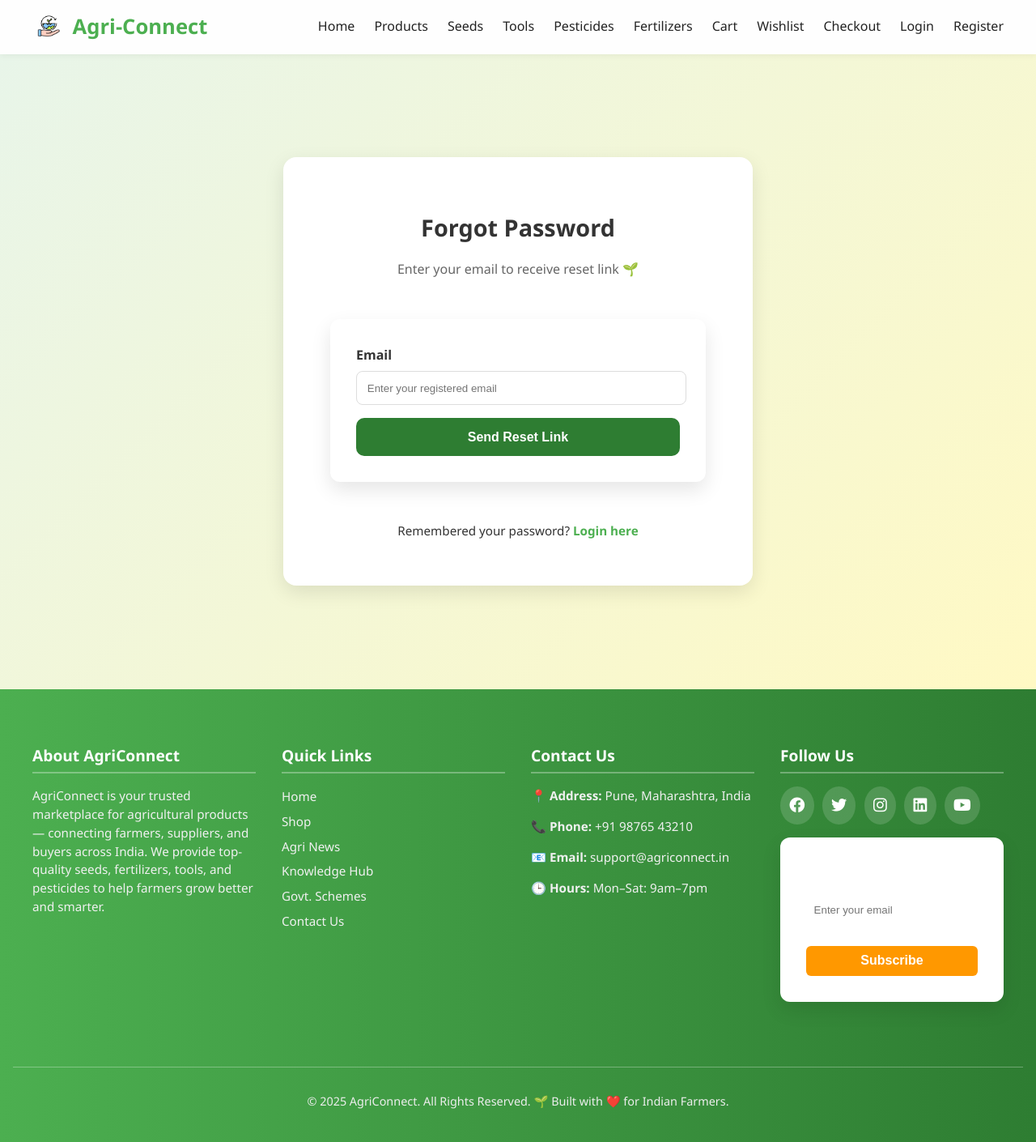
After one commit to AryaMahadik01/New-Agri-Connect-System-, a Flask app: page /forgot-password in a window 1280 px wide. The commit adds this page. Shown: the whole page at 81% size. Run offline with Flask 3, Linux system fonts and the light colour scheme.

Commit message:
Reset Password Added

```diff
--- a/app.py
+++ b/app.py
@@ -6,12 +6,31 @@ from dotenv import load_dotenv
 from bson.objectid import ObjectId
 from datetime import datetime
 import razorpay
+from itsdangerous import URLSafeTimedSerializer
+import smtplib
+from email.mime.text import MIMEText
+from email.mime.multipart import MIMEMultipart
+from flask_mail import Mail, Message
 
 
 load_dotenv()
 
 app = Flask(__name__)
 app.secret_key = os.getenv("SECRET_KEY", "defaultsecret")
+
+
+app.config.update(
+    MAIL_SERVER=os.getenv("MAIL_SERVER"),
+    MAIL_PORT=int(os.getenv("MAIL_PORT", 587)),
+    MAIL_USE_TLS=os.getenv("MAIL_USE_TLS", "True") == "True",
+    MAIL_USERNAME=os.getenv("MAIL_USERNAME"),
+    MAIL_PASSWORD=os.getenv("MAIL_PASSWORD")
+)
+
+mail = Mail(app)
+
+# Token serializer
+s = URLSafeTimedSerializer(app.secret_key)
 
 
 RAZORPAY_KEY_ID = os.getenv("RAZORPAY_KEY_ID")
@@ -309,20 +328,29 @@ def place_order():
         flash("Your cart is empty!", "error")
         return redirect(url_for("view_cart"))
 
-    # Calculate totals
+    # 🧮 Calculate totals
     subtotal = sum(item["price"] * item["quantity"] for item in cart_items)
     tax = round(0.05 * subtotal, 2)
     grand_total = subtotal + tax
 
+    # 🚚 Shipping Info
+    shipping_info = {
+        "full_name": request.form.get("full_name"),
+        "phone": request.form.get("phone"),
+        "address": request.form.get("address"),
+        "city": request.form.get("city"),
+        "state": request.form.get("state"),
+        "pincode": request.form.get("pincode")
+    }
+
     if payment_method in ["upi", "card"]:
-        # ✅ Create Razorpay Order
+        # ✅ Razorpay order creation
         razorpay_order = razorpay_client.order.create({
-            "amount": grand_total * 100,  # amount in paise
+            "amount": int(grand_total * 100),
             "currency": "INR",
             "payment_capture": 1
         })
 
-        # Save order with "Pending Payment" status
         order = {
             "user_email": user_email,
             "user": session.get("name"),
@@ -331,19 +359,24 @@ def place_order():
             "payment_method": payment_method,
             "status": "Pending Payment",
             "razorpay_order_id": razorpay_order["id"],
+            "shipping_info": shipping_info,
+            "shipping_status": "Pending",
             "date": datetime.now().strftime("%Y-%m-%d %H:%M:%S")
+        }
 
-        }
         db.orders.insert_one(order)
 
-        return render_template("razorpay_checkout.html",
-                       razorpay_order=razorpay_order,
-                       grandtotal=grand_total,
-                       user_email=user_email,
-                       key_id=RAZORPAY_KEY_ID)   # frontend needs key
+        return render_template(
+            "razorpay_checkout.html",
+            razorpay_order=razorpay_order,
+            grandtotal=grand_total,
+            user_email=user_email,
+            order=order,
+            key_id=RAZORPAY_KEY_ID
+        )
 
     else:
-        # ✅ COD Orders (No Razorpay)
+        # ✅ COD flow
         order = {
             "user_email": user_email,
             "user": session.get("name"),
@@ -351,6 +384,8 @@ def place_order():
             "grandtotal": grand_total,
             "payment_method": "cod",
             "status": "Pending",
+            "shipping_info": shipping_info,
+            "shipping_status": "Pending",
             "date": datetime.now().strftime("%Y-%m-%d %H:%M:%S")
         }
         db.orders.insert_one(order)
@@ -484,7 +519,90 @@ def debug_cart():
     return {"cart_items": str(items)}
 
 
-# print(list(db.orders.find()))
+@app.route("/forgot-password", methods=["GET", "POST"])
+def forgot_password():
+    if request.method == "POST":
+        email = request.form["email"].strip()
+        user = users_col.find_one({"email": email})
+
+        if not user:
+            flash("No account found with that email.", "error")
+            return redirect(url_for("forgot_password"))
+
+        # Generate token valid for 30 minutes
+        token = s.dumps(email, salt="password-reset")
+        reset_link = url_for("reset_password", token=token, _external=True)
+
+        # Send email
+        if send_reset_email(email, reset_link):
+            flash("✅ Password reset link sent to your email!", "success")
+        else:
+            flash("❌ Could not send email. Please try again.", "error")
+
+        return redirect(url_for("login"))
+
+    return render_template("forgot_password.html")
+
+
+# -----------------------------
+# RESET PASSWORD
+# -----------------------------
+@app.route("/reset-password/<token>", methods=["GET", "POST"])
+def reset_password(token):
+    try:
+        email = s.loads(token, salt="password-reset", max_age=1800)  # 30 min
+    except:
+        flash("The reset link is invalid or expired.", "error")
+        return redirect(url_for("forgot_password"))
+
+    if request.method == "POST":
+        password = request.form["password"]
+        confirm_password = request.form["confirm_password"]
+
+        if password != confirm_password:
+            flash("Passwords do not match!", "error")
+            return redirect(url_for("reset_password", token=token))
+
+        hashed_pw = generate_password_hash(password)
+        users_col.update_one({"email": email}, {"$set": {"password": hashed_pw}})
+
+        flash("Password reset successful! Please log in.", "success")
+        return redirect(url_for("login"))
+
+    return render_template("reset_password.html", token=token)
+
+def send_reset_email(to_email, reset_link):
+    """Send password reset email using Flask-Mail"""
+    try:
+        msg = Message(
+            subject="AgriConnect Password Reset",
+            sender=os.getenv("MAIL_USERNAME"),
+            recipients=[to_email],
+        )
+        msg.html = f"""
+        <html>
+          <body style="font-family: Arial, sans-serif; background-color:#f9fff9; padding:20px;">
+            <div style="max-width:600px; margin:auto; background:#fff; border-radius:8px; padding:20px; border:1px solid #dfe6e9;">
+              <h2 style="color:#27ae60;">🌱 AgriConnect Password Reset</h2>
+              <p>Hello,</p>
+              <p>We received a request to reset your password.</p>
+              <p>
+                <a href="{reset_link}" style="background:#27ae60; color:white; padding:10px 15px; text-decoration:none; border-radius:5px;">Reset Password</a>
+              </p>
+              <p>This link will expire in 30 minutes.</p>
+              <hr>
+              <p>If you didn’t request this, please ignore this email.</p>
+              <p style="color:#95a5a6;">– AgriConnect Team</p>
+            </div>
+          </body>
+        </html>
+        """
+        mail.send(msg)
+        print(f"✅ Email sent to {to_email}")
+        return True
+    except Exception as e:
+        print("❌ Failed to send email:", e)
+        return False
 
 if __name__ == "__main__":
     app.run(debug=True, use_reloader=False)
--- a/data_seed.py
+++ b/data_seed.py
@@ -19,14 +19,14 @@ products_col.insert_many([
     },
     {
         "name": "CALENDULA DOUBLE MIX SEEDS",
-        "price": 5,
+        "price": 1,
         "description": "IRIS HYBRID FLOWER CALENDULA DOUBLE MIX SEEDS",
         "image": "images/seeds/fseed2.png",
         "category": "seeds"
     },
     {
         "name": "BALSAM SEEDS",
-        "price": 149,
+        "price": 2,
         "description": "IRIS HYBRID FLOWER BALSAM SEEDS",
         "image": "images/seeds/fseed3.png",
         "category": "seeds"
--- a/static/style.css
+++ b/static/style.css
@@ -946,3 +946,15 @@ form button:hover {
 
 .prev-btn { left: 20px; }
 .next-btn { right: 20px; }
+
+.forgot-link {
+  display: block;
+  text-align: right;
+  margin: 0.3rem 0 1rem 0;
+  font-size: 0.9rem;
+  color: var(--primary-green);
+  text-decoration: none;
+}
+.forgot-link:hover {
+  text-decoration: underline;
+}
--- /dev/null
+++ b/templates/forgot_password.html
@@ -0,0 +1,18 @@
+{% extends 'base.html' %}
+{% block title %}Forgot Password - AgriConnect{% endblock %}
+{% block content %}
+<div class="auth-container">
+  <div class="auth-box">
+    <h2>Forgot Password</h2>
+    <p class="auth-subtitle">Enter your email to receive reset link 🌱</p>
+    <form method="POST" action="{{ url_for('forgot_password') }}">
+      <label>Email</label>
+      <input type="email" name="email" placeholder="Enter your registered email" required>
+      <button type="submit" class="btn auth-btn">Send Reset Link</button>
+    </form>
+    <p class="auth-footer">
+      Remembered your password? <a href="{{ url_for('login') }}">Login here</a>
+    </p>
+  </div>
+</div>
+{% endblock %}
```
Also changed, not shown: templates/checkout.html (+35 -9 lines), templates/login.html (+6 -1 lines), templates/razorpay_checkout.html (+69 -29 lines), templates/reset_password.html (added, +17 -0 lines).
